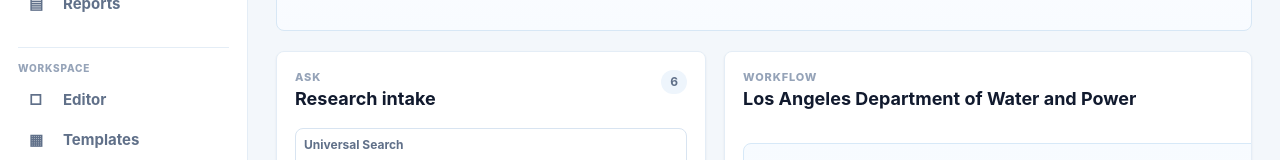
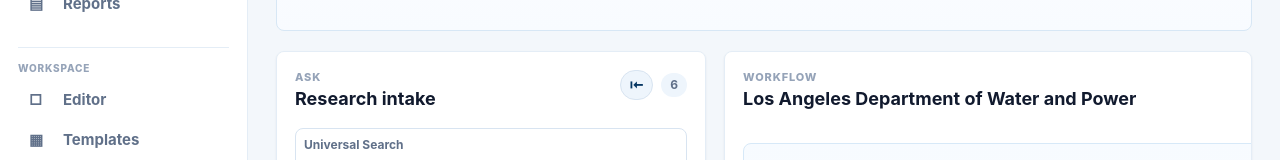
Before and after one commit to choee189071-oss/civic-ledger-next, a Next.js app: page / in a window 1280 px wide. Shown: the part 245-405 px from the top of the page. Built offline with nearby package versions, Linux system fonts and the light colour scheme.

Commit message:
Make research intake collapsible

```diff
--- a/app/components/SearchPanel.tsx
+++ b/app/components/SearchPanel.tsx
@@ -58,6 +58,8 @@ type Props = {
   onTab: (v: string) => void;
   isResearching: boolean;
   researchError: string | null;
+  collapsed: boolean;
+  onToggleCollapse: () => void;
 };
 
 const promptModes = [
@@ -290,6 +292,36 @@ export function SearchPanel(props: Props) {
     )
   ];
 
+  if (props.collapsed) {
+    return (
+      <section className="workspace-panel query-panel query-panel-collapsed" aria-label="Research intake collapsed">
+        <button
+          className="intake-resize-button"
+          type="button"
+          aria-label="Expand research intake"
+          title="Expand research intake"
+          onClick={props.onToggleCollapse}
+        >
+          ⇥
+        </button>
+        <div className="collapsed-intake-summary">
+          <span className="eyebrow">Ask</span>
+          <strong>{props.query || 'Search'}</strong>
+          <em>{props.items.length} results</em>
+        </div>
+        <button
+          className="icon-button primary collapsed-search-button"
+          aria-label="Run research search"
+          type="button"
+          disabled={props.isResearching}
+          onClick={() => props.onSearch()}
+        >
+          {props.isResearching ? '…' : '⌕'}
+        </button>
+      </section>
+    );
+  }
+
   return (
     <section className="workspace-panel query-panel">
       <div className="panel-heading">
@@ -297,7 +329,18 @@ export function SearchPanel(props: Props) {
           <p className="eyebrow">Ask</p>
           <h2>Research intake</h2>
         </div>
-        <span className="count">{props.items.length}</span>
+        <div className="panel-heading-actions">
+          <button
+            className="intake-resize-button"
+            type="button"
+            aria-label="Collapse research intake"
+            title="Collapse research intake"
+            onClick={props.onToggleCollapse}
+          >
+            ⇤
+          </button>
+          <span className="count">{props.items.length}</span>
+        </div>
       </div>
 
       <div className="searchbox">
--- a/app/globals.css
+++ b/app/globals.css
@@ -294,6 +294,12 @@ h3 {
 
 .panel-heading {
   align-items: flex-start;
+}
+
+.panel-heading-actions {
+  align-items: center;
+  display: flex;
+  gap: 8px;
 }
 
 .main {
@@ -538,6 +544,67 @@ h3 {
   min-height: calc(100vh - 132px);
 }
 
+.workspace-grid.intake-collapsed {
+  grid-template-columns: 92px minmax(0, 1fr);
+}
+
+.query-panel-collapsed {
+  align-content: start;
+  gap: 14px;
+  justify-items: center;
+  padding: 12px 10px;
+}
+
+.intake-resize-button {
+  align-items: center;
+  background: var(--color-subtle);
+  border: 1px solid var(--color-border);
+  border-radius: 999px;
+  color: var(--color-primary-dark);
+  display: inline-flex;
+  font-size: 14px;
+  font-weight: 850;
+  height: 30px;
+  justify-content: center;
+  min-width: 30px;
+  padding: 0 8px;
+}
+
+.intake-resize-button:hover {
+  background: var(--color-primary-soft);
+  border-color: var(--color-sky-border);
+}
+
+.collapsed-intake-summary {
+  align-items: center;
+  display: grid;
+  gap: 6px;
+  justify-items: center;
+  text-align: center;
+  width: 100%;
+}
+
+.collapsed-intake-summary strong {
+  color: var(--color-text);
+  font-size: 12px;
+  font-weight: 830;
+  max-width: 70px;
+  overflow: hidden;
+  text-overflow: ellipsis;
+  white-space: nowrap;
+}
+
+.collapsed-intake-summary em {
+  color: var(--color-muted);
+  font-size: 10px;
+  font-style: normal;
+  font-weight: 720;
+}
+
+.collapsed-search-button {
+  margin-top: 2px;
+}
+
 .source-management-page {
   display: grid;
   gap: 14px;
@@ -3924,6 +3991,7 @@ h3 {
   }
 
   .workspace-grid,
+  .workspace-grid.intake-collapsed,
   .source-grid,
   .reading-workspace,
   .developments-layout,
@@ -3949,6 +4017,21 @@ h3 {
   .query-panel,
   .answer-panel {
     max-height: none;
+  }
+
+  .query-panel-collapsed {
+    align-items: center;
+    grid-template-columns: auto minmax(0, 1fr) auto;
+    justify-items: stretch;
+  }
+
+  .collapsed-intake-summary {
+    justify-items: start;
+    text-align: left;
+  }
+
+  .collapsed-intake-summary strong {
+    max-width: none;
   }
 }
 
--- a/app/page.tsx
+++ b/app/page.tsx
@@ -219,6 +219,7 @@ function screenFocus(view: string) {
 export default function HomePage() {
   const [view, setView] = useState('search');
   const [sourceManagementTab, setSourceManagementTab] = useState<SourceManagementTab>('documents');
+  const [intakeCollapsed, setIntakeCollapsed] = useState(false);
   const [query, setQuery] = useState('LADWP');
   const [promptMode, setPromptMode] = useState('issuer-credit-profile');
   const [customAngle, setCustomAngle] = useState('');
@@ -1102,7 +1103,7 @@ export default function HomePage() {
         </header>
 
         {view === 'search' && (
-          <section className="workspace-grid">
+          <section className={`workspace-grid ${intakeCollapsed ? 'intake-collapsed' : ''}`}>
             <SearchPanel
               query={query}
               topic={topic}
@@ -1128,6 +1129,8 @@ export default function HomePage() {
               onTab={setTab}
               isResearching={isResearching}
               researchError={researchError}
+              collapsed={intakeCollapsed}
+              onToggleCollapse={() => setIntakeCollapsed((collapsed) => !collapsed)}
             />
             <DetailPanel
               detail={detail}
```
